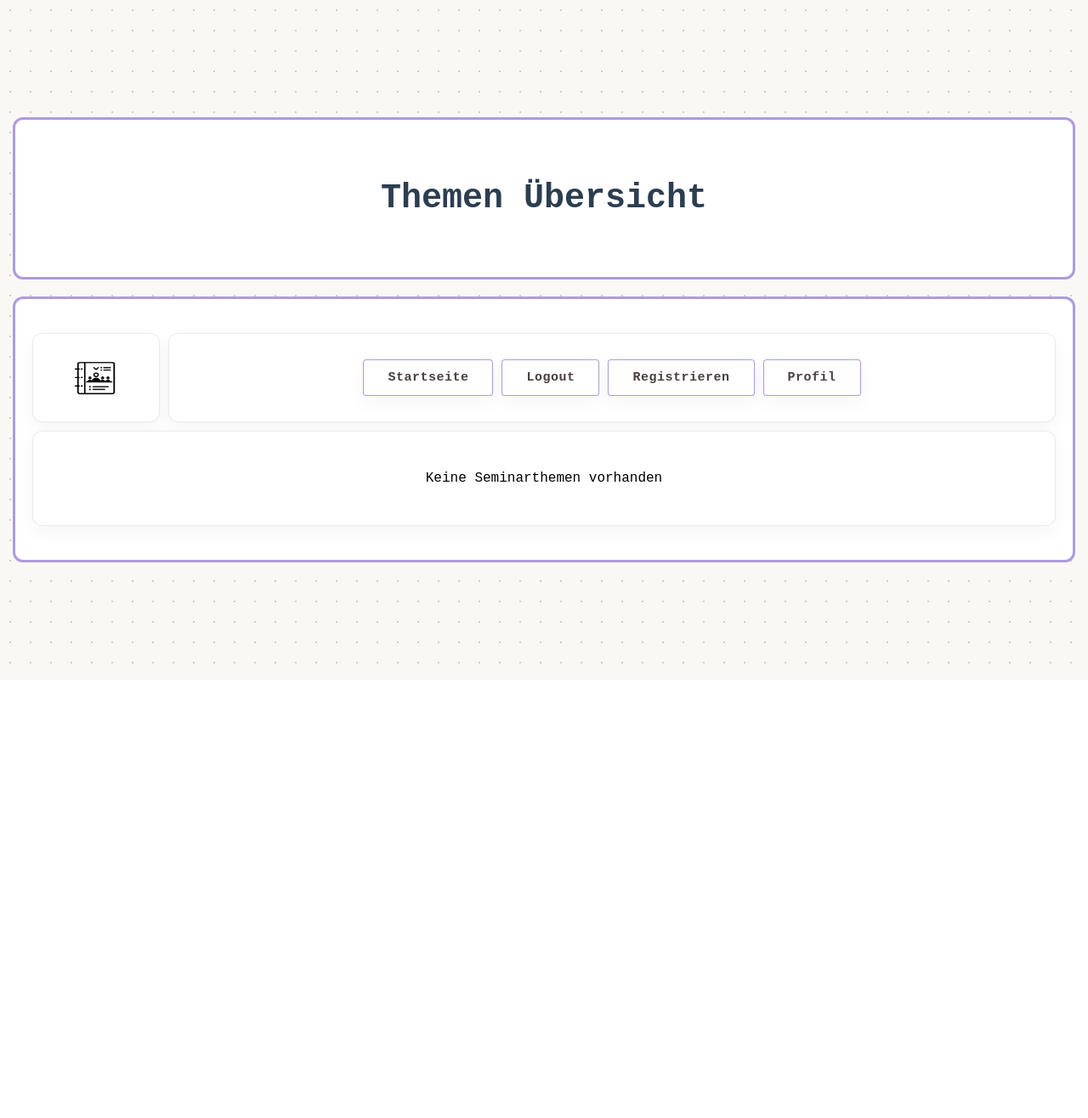
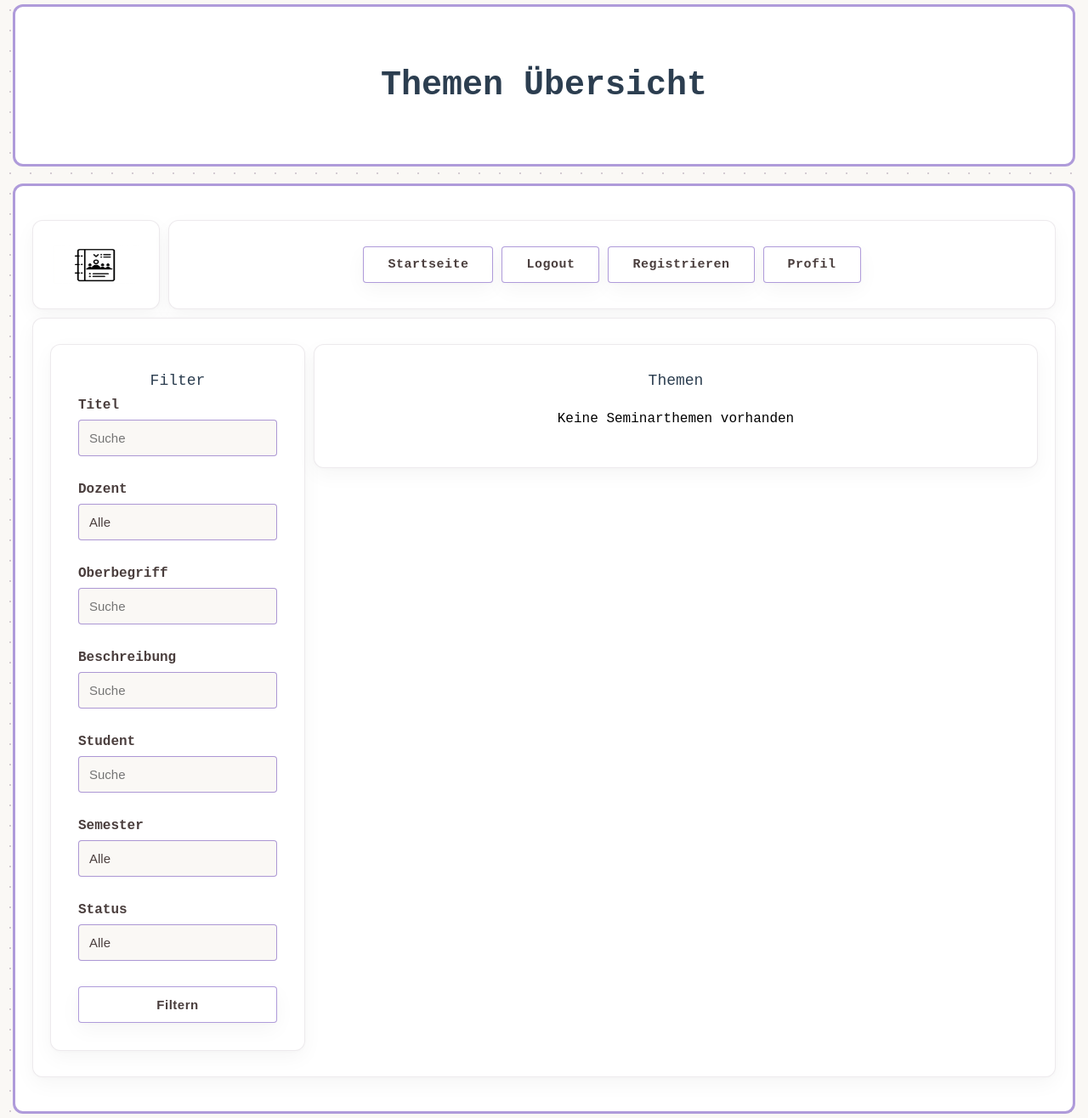
Before and after one commit to Deniz-03/DBWebPraktikum, a Flask app: page /themen/uebersicht in a window 1280 px wide. Shown: the whole page at 85% size. Before the commit the page ends 781 px from the top, so only its background shows below. Run offline with Flask 3, Linux system fonts and the light colour scheme; the visitor is signed in with stand-in values (Sample User, id 1); data that the repository does not hold is empty; some libraries are stand-ins or nearby versions.

Commit message:
Anforderung 5 und Robustheit

```diff
--- a/static/css/style.css
+++ b/static/css/style.css
@@ -357,3 +357,29 @@
     font-weight: bold;
     margin-bottom: 15px;
 }
+
+/* Zweispaltiges Layout innerhalb des Content-Bereichs: Filter links, Inhalt rechts */
+.contentRow {
+    width: 100%;
+    align-items: flex-start; /* Boxen sind nur so hoch wie ihr Inhalt */
+}
+
+/* Linke Filterbox mit fester Breite */
+.filterBox {
+    width: 300px;
+    flex-shrink: 0;          /* Verhindert das Zusammenquetschen der Filterfelder */
+    justify-content: flex-start;
+}
+
+/* spezDiv zentriert seine Kinder -> Formular braucht volle Breite,
+   damit die Eingabefelder nicht auf Minimalbreite schrumpfen */
+.filterBox form {
+    width: 100%;
+}
+
+/* Rechte Box füllt den restlichen Platz */
+.resultBox {
+    flex: 1;
+    min-width: 0;            /* Verhindert Überlaufen bei breitem Tabelleninhalt */
+    justify-content: flex-start;
+}
--- a/templates/themen/themen_uebersicht.html
+++ b/templates/themen/themen_uebersicht.html
@@ -12,6 +12,103 @@
 {% block contentClass %}fullWidth{% endblock %}
 
 {% block content %}
+
+    <!-- Ausgeben der Flashmessages -->
+    {% with messages = get_flashed_messages(with_categories=true) %}
+        {% if messages %}
+            {% for category, nachricht in messages %}
+                {% if category == 'success' %}
+                    <div class="successMessage">{{ nachricht }}</div>
+                {% else %}
+                    <div class="errorMessage">{{ nachricht }}</div>
+                {% endif %}
+            {% endfor %}
+        {% endif %}
+    {% endwith %}
+
+    <!-- Zwei Spalten: links die Filterbox, rechts die Themenliste -->
+    <div class="row contentRow">
+
+        <!-- Filterbox im Look der Navigation (spezDiv) -->
+        <div class="spezDiv column filterBox">
+            <div class="text1">Filter</div>
+
+            <form method="GET" action="{{ url_for('themen.themen_uebersicht') }}" class="column">
+
+                <div class="inpt">
+                    <label for="titel">Titel</label>
+                    <input type="text" id="titel" name="titel" value="{{ titel or '' }}" placeholder="Suche">
+                </div>
+
+                <div class="inpt">
+                    <label for="d_id">Dozent</label>
+                    <!-- Erstellt ein Dropdown Menü -->
+                    <select id="d_id" name="d_id">
+                        <!-- Wenn alle ausgegeben werden brauchen wir einen leeren String
+                        damit die Datenbankanfrage None ist -->
+                        <option value="">Alle</option>
+                        <!-- Für jeden Dozenten wird eine Option im Dropdownmenü erstellt. Angezeigt wird der Name -->
+                        {% for dozent in dozierenden %}
+                            <option value="{{ dozent.d_id }}"
+                                {% if dozent.d_id == d_id %}selected{% endif %}>
+                                {{ dozent.vorname }} {{ dozent.nachname }}
+                            </option>
+                        {% endfor %}
+                    </select>
+                </div>
+
+                <div class="inpt">
+                    <label for="oberbegriff">Oberbegriff</label>
+                    <input type="text" id="oberbegriff" name="oberbegriff" value="{{ oberbegriff or '' }}"
+                           placeholder="Suche">
+                </div>
+
+                <div class="inpt">
+                    <label for="beschreibung">Beschreibung</label>
+                    <input type="text" id="beschreibung" name="beschreibung" value="{{ beschreibung or '' }}"
+                           placeholder="Suche">
+                </div>
+
+                <div class="inpt">
+                    <label for="student">Student</label>
+                    <input type="text" id="student" name="student_name"
+                           value="{{ student or '' }}" placeholder="Suche">
+                </div>
+
+                <div class="inpt">
+                    <label for="semester">Semester</label>
+                    <select id="semester" name="semester">
+                        <option value="">Alle</option>
+                        {% for sem in semester_dropdown %}
+                            <option value="{{ sem.semester }}"
+                                {% if sem.semester == semester %}selected{% endif %}>
+                                {{ sem.semester }}
+                            </option>
+                        {% endfor %}
+                    </select>
+                </div>
+
+                <div class="inpt">
+                    <label for="status">Status</label>
+                    <select id="status" name="status">
+                        <option value="">Alle</option>
+                        {% for statuswert in status_dropdown %}
+                            <option value="{{ statuswert.status }}"
+                                    {% if statuswert.status == status %}selected{% endif %}>
+                                {{ statuswert.status }}
+                            </option>
+                        {% endfor %}
+                    </select>
+                </div>
+
+                <button type="submit" class="link">Filtern</button>
+
+            </form>
+        </div>
+
+        <!-- Themenliste rechts, gleiche Box-Optik wie die Filter -->
+        <div class="spezDiv column resultBox">
+            <div class="text1">Themen</div>
 
             {% if themen %}
                 <table class="table">
@@ -43,5 +140,8 @@
             {% else %}
                 <p>Keine Seminarthemen vorhanden</p>
             {% endif %}
+        </div>
+
+    </div>
 
 {% endblock %}
--- a/themen/routes.py
+++ b/themen/routes.py
@@ -3,10 +3,11 @@
 from flask import Blueprint, render_template, request, redirect, url_for, flash
 
 from auth.queries import get_user_info
-from themen.queries import get_dozierenden, thema_anlegen, thema_bearbeiten, get_seminarthema, get_student_by_id, \
-    get_alle_seminarthemen, get_dozent_by_id, student_hinzufuegen
+from themen.queries import (get_dozierenden, thema_anlegen, thema_bearbeiten, get_seminarthema, get_student_by_id,
+                            get_dozent_by_id, student_hinzufuegen, get_seminarthemen_by_filter, get_semester,
+                            get_status_optionen)
 from themen.utils import validiere_thema_form, pruefe_dozent, pruefe_student, thema_belegen_pruefen, \
-    hole_user_und_rolle, speichere_pdf
+    hole_user_und_rolle, speichere_pdf, check_status
 
 themen_bp = Blueprint('themen', __name__)
 
@@ -34,7 +35,7 @@ def themen_neu():
         oberbegriff = data.get('oberbegriff')
         beschreibung = data.get('beschreibung')
         d_id = data.get('d_id')
-        semester = data.get('semester')
+        semester = data.get('semester') or None
 
         dozierenden = get_dozierenden()
         eingeloggter_dozent = user_id
@@ -132,7 +133,7 @@ def themen_bearbeiten(themen_id):
         d_id = data.get('d_id')
         oberbegriff = data.get('oberbegriff')
         beschreibung = data.get('beschreibung')
-        semester = data.get('semester')
+        semester = data.get('semester') or None
         status = data.get('status')
         # Da False als String übergeben wird wäre bool('False') == True immer True
         vorgetragen = data.get('vorgetragen') == 'True'
@@ -199,6 +200,11 @@ def profile(student_id):
         flash('Nur Dozenten haben Zugriff auf das Profil', 'error')
         return redirect(url_for('themen.themen_uebersicht'))
 
+    student = get_student_by_id(student_id)
+    if not student:
+        flash('Profil nicht gefunden', 'error')
+        return redirect(url_for('themen.themen_uebersicht'))
+
     user_info = get_user_info(student_id)
     return render_template('auth/profile.html', view_mode=True, user_info=user_info)
 
@@ -209,8 +215,37 @@ def themen_uebersicht():
     if not user_id:
         return redirect(url_for('auth.index'))
 
-    themen = get_alle_seminarthemen()
-    return render_template('themen/themen_uebersicht.html', themen=themen, rolle=rolle)
+    gesetzte_filter = request.args
+    titel = gesetzte_filter.get('titel')
+    d_id = gesetzte_filter.get('d_id', type=int)
+    oberbegriff = gesetzte_filter.get('oberbegriff')
+    beschreibung = gesetzte_filter.get('beschreibung')
+    student = gesetzte_filter.get('student_name')
+    semester = gesetzte_filter.get('semester', type=int)
+    status = gesetzte_filter.get('status')
+
+    if not check_status(status):
+        flash('Bitte nur die gültigen Statuswerte im Dropdown nutzen', 'error')
+        return redirect(url_for('themen.themen_uebersicht'))
+
+    themen = get_seminarthemen_by_filter(titel, d_id, oberbegriff, beschreibung, student, semester, status)
+    semester_dropdown = get_semester()
+    dozierenden = get_dozierenden()
+    status_dropdown = get_status_optionen()
+
+    return render_template('themen/themen_uebersicht.html',
+                           themen=themen,
+                           rolle=rolle,
+                           titel=titel,
+                           d_id=d_id,
+                           oberbegriff=oberbegriff,
+                           beschreibung=beschreibung,
+                           student=student,
+                           semester=semester,
+                           status=status,
+                           status_dropdown=status_dropdown,
+                           semester_dropdown=semester_dropdown,
+                           dozierenden=dozierenden,)
 
 # Route für die Detailansicht eines Seminarthemas
 @themen_bp.route('/themen/thema_detail/<int:themen_id>', methods=['GET', 'POST'])
@@ -248,10 +283,8 @@ def thema_detail(themen_id):
         if not pruefe_student(rolle):
             return redirect(url_for('auth.index'))
 
-        if thema_belegen_pruefen(data, user_id):
-            status = 'Vergeben'
+        if thema_belegen_pruefen(data, user_id) and student_hinzufuegen(themen_id, user_id, 'Vergeben'):
             flash('Thema erfolgreich ausgewählt.', 'success')
-            student_hinzufuegen(themen_id, user_id, status)
         else:
             flash('Das Thema ist bereits belegt oder sie belegen bereits ein Thema.', 'error')
 
--- a/themen/utils.py
+++ b/themen/utils.py
@@ -3,9 +3,10 @@ import os
 
 from werkzeug.utils import secure_filename
 
-from themen.queries import get_sid_aus_themen
+from themen.queries import get_sid_aus_themen, get_status_optionen
 from flask import session
 from auth.queries import get_user_role
+import uuid
 
 
 # Validierungsfunktionen für die Formulardaten von Seminarthema anlegen
@@ -128,11 +129,26 @@ def thema_belegen_pruefen(thema, user_id):
     else:
         return False
 
-# Speichert ein hochgeladenes PDF und gibt den gespeicherten Dateinamen zurück.
-# Gibt None zurück, wenn keine Datei hochgeladen wurde.
+# Speichern einer PDF Datei
 def speichere_pdf(pdf):
     if not pdf or pdf.filename == '':
         return None
-    dateiname = secure_filename(pdf.filename)
+    # uuid4 erzeugt eine zufällige, praktisch garantiert einmalige Kennung.
+    # Als Präfix verhindert sie Kollisionen und fängt leere secure_filename-Ergebnisse ab
+    dateiname = f"{uuid.uuid4().hex}_{secure_filename(pdf.filename)}"
     pdf.save(os.path.join('static/uploads', dateiname))
     return dateiname
+
+# Schauen, ob ein gewählter Status auch ein zugelassener Status ist
+def check_status(status):
+    if not status:
+        return True
+
+    status_zugelassen = get_status_optionen()
+    enthalten = False
+
+    for statuswert in status_zugelassen:
+        if statuswert['status'] == status:
+            enthalten = True
+
+    return enthalten
```
Also changed, not shown: templates/themen/thema_bearbeiten.html (+6 -3 lines), templates/themen/thema_detail.html (+11 -6 lines), themen/queries.py (+74 -12 lines). Lines whose indentation alone changed are shown as unchanged.
